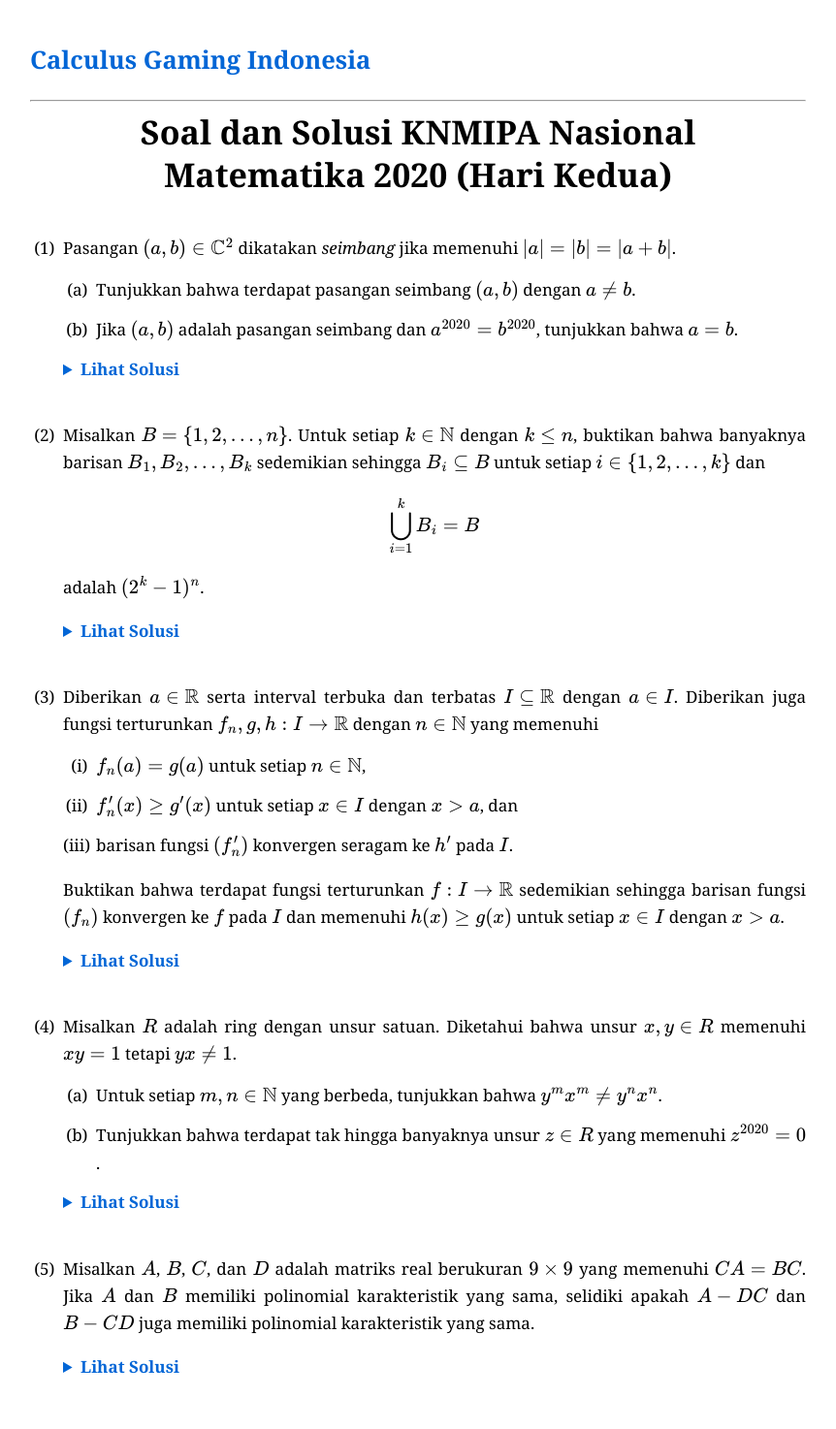
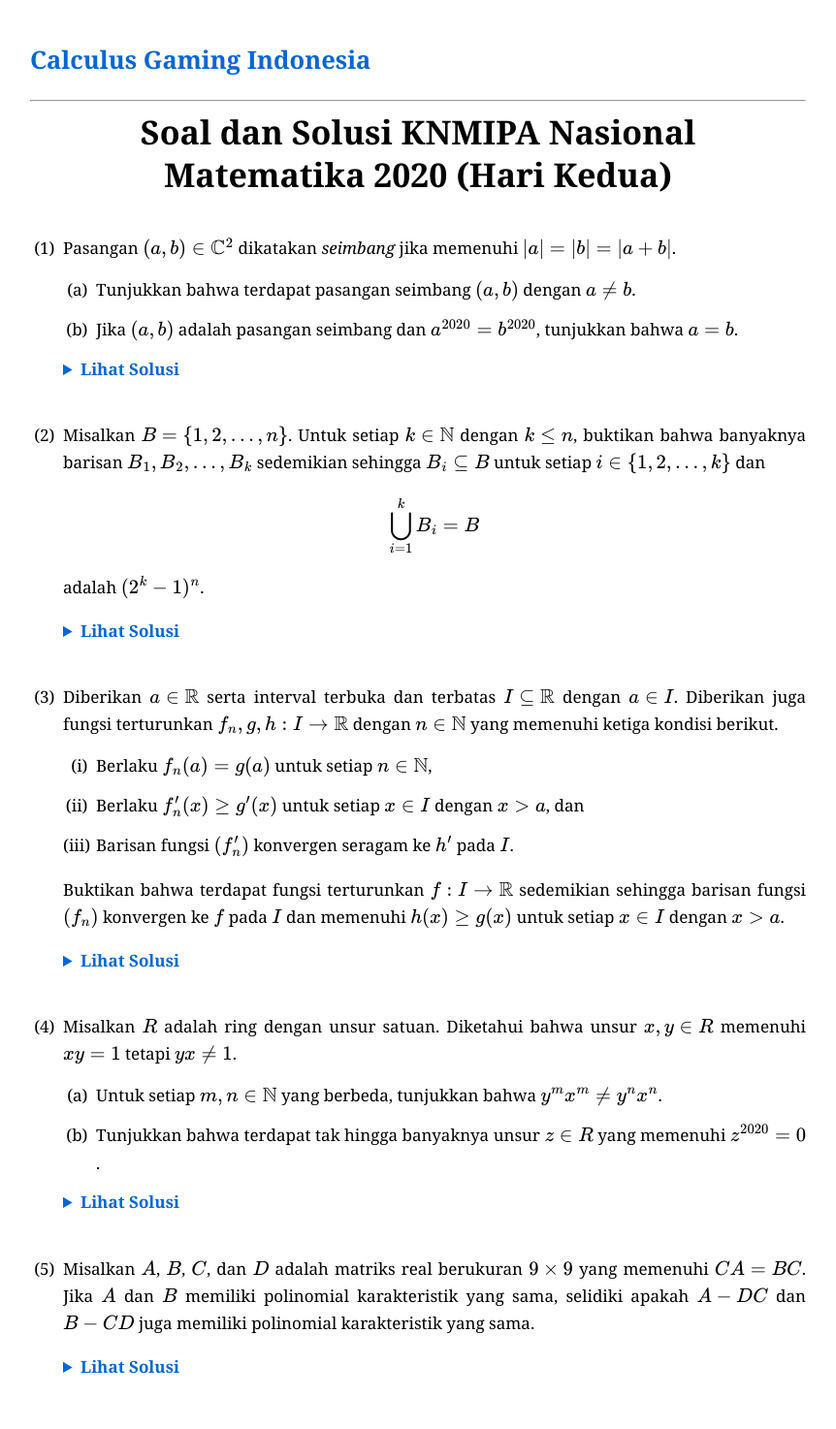
Before and after one commit to calculusgamingindonesia/calculusgamingindonesia.github.io, a Jekyll site: the page built from _posts/2026-07-01-knmipa-nas-mat-20-2.md, in a window 1280 px wide. Shown: the whole page at 97% size, without its empty margins (209-1071 px from the left). Built offline with Jekyll 4.4.1, drawn with Linux system fonts in a browser that asks for light colours; some web fonts are replaced.

Commit message:
Update 2026-07-01-knmipa-nas-mat-20-2.md

```diff
--- a/_posts/2026-07-01-knmipa-nas-mat-20-2.md
+++ b/_posts/2026-07-01-knmipa-nas-mat-20-2.md
@@ -41,10 +41,10 @@ urutan: 10
    </div>
    </details>
 
-3. Diberikan $a\in\mathbb{R}$ serta interval terbuka dan terbatas $I\subseteq\mathbb{R}$ dengan $a\in I$. Diberikan juga fungsi terturunkan $f_n, g, h:I\to\mathbb{R}$ dengan $n\in\mathbb{N}$ yang memenuhi
-   * (i) $f_n(a)=g(a)$ untuk setiap $n\in\mathbb{N}$,
-   * (ii) $f_n'(x)\geq g'(x)$ untuk setiap $x\in I$ dengan $x>a$, dan
-   * (iii) barisan fungsi $(f_n')$ konvergen seragam ke $h'$ pada $I$.
+3. Diberikan $a\in\mathbb{R}$ serta interval terbuka dan terbatas $I\subseteq\mathbb{R}$ dengan $a\in I$. Diberikan juga fungsi terturunkan $f_n, g, h:I\to\mathbb{R}$ dengan $n\in\mathbb{N}$ yang memenuhi ketiga kondisi berikut.
+   * (i) Berlaku $f_n(a)=g(a)$ untuk setiap $n\in\mathbb{N}$,
+   * (ii) Berlaku $f_n'(x)\geq g'(x)$ untuk setiap $x\in I$ dengan $x>a$, dan
+   * (iii) Barisan fungsi $(f_n')$ konvergen seragam ke $h'$ pada $I$.
 
    Buktikan bahwa terdapat fungsi terturunkan $f:I\to\mathbb{R}$ sedemikian sehingga barisan fungsi $(f_n)$ konvergen ke $f$ pada $I$ dan memenuhi $h(x)\geq g(x)$ untuk setiap $x\in I$ dengan $x>a$.
 
```
